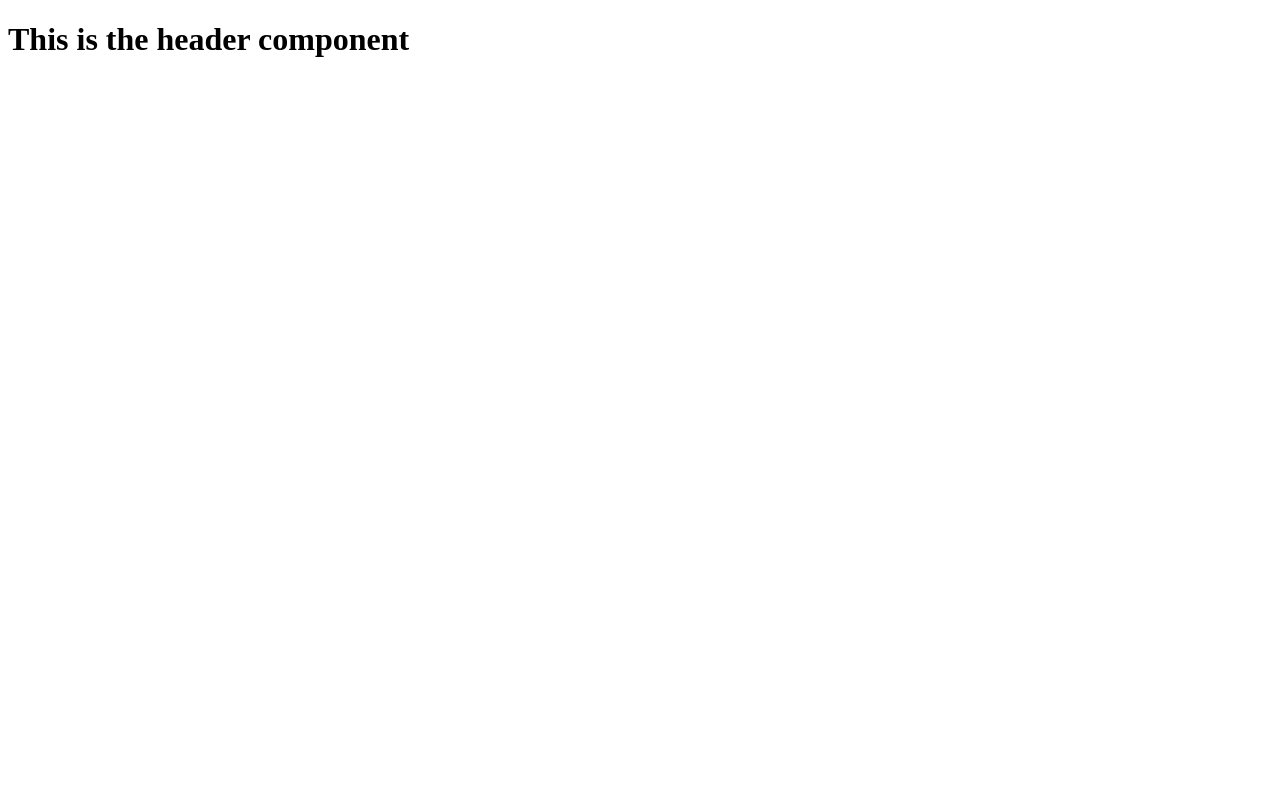
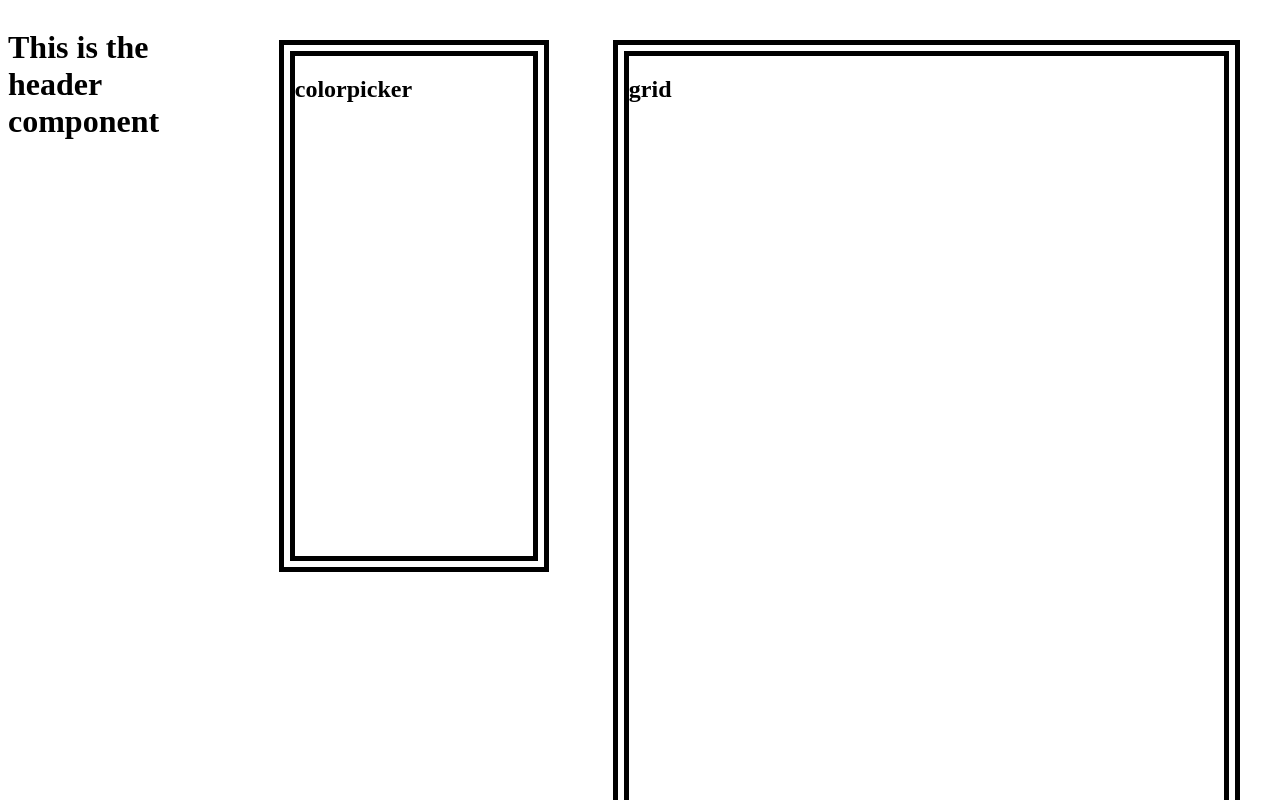
Before and after one commit to SouthBennett/pixel-art, a React (Vite) app in the folder pixel-art/: page / in a window 1280 px wide. Shown: the top 800 px of the page. Built offline with nearby package versions, Linux system fonts and the light colour scheme.

Commit message:
Rough draft layout grid and color picker

```diff
--- a/pixel-art/src/App.css
+++ b/pixel-art/src/App.css
@@ -0,0 +1,5 @@
+main{
+    display: flex;
+
+
+}
--- a/pixel-art/src/App.jsx
+++ b/pixel-art/src/App.jsx
@@ -1,12 +1,19 @@
 import './App.css'
 import Header from "./components/Header"
+import Grid from './components/Grid'
+import ColorPicker from './components/ColorPicker'
 
 function App() {
 
 
   return (
     <>
+    <main>
       <Header />
+      <ColorPicker />
+      <Grid />
+
+    </main>
     </>
   )
 }
--- a/pixel-art/src/components/ColorPicker.css
+++ b/pixel-art/src/components/ColorPicker.css
@@ -0,0 +1,7 @@
+.colorPicker-container{
+    border-width: 1rem;
+    border-style: double;
+    height: 500px;
+    width: 400px;
+    margin: 2rem;
+}
--- a/pixel-art/src/components/ColorPicker.jsx
+++ b/pixel-art/src/components/ColorPicker.jsx
@@ -1,7 +1,12 @@
+import './ColorPicker.css'
 
 export default function ColorPicker(){
     return(
-        <h1>ColorPicker</h1>
+        <section className="colorPicker-container">
+            <div>
+                <h1>colorpicker</h1>
+            </div>
+        </section>
     )
 
 
--- a/pixel-art/src/components/Grid.css
+++ b/pixel-art/src/components/Grid.css
@@ -0,0 +1,7 @@
+.grid-container{
+    border-width: 1rem;
+    border-style: double;
+    height: 1000px;
+    width: 1000px;
+    margin: 2rem;
+}
--- a/pixel-art/src/components/Grid.jsx
+++ b/pixel-art/src/components/Grid.jsx
@@ -1,8 +1,13 @@
+import './Grid.css'
 
 export default function Grid(){
     return(
+        <section className="grid-container">
+            <div>
+                <h1>grid</h1>
 
-        <h1>Grid</h1>
+            </div>
+        </section>
     )
 
 
```
